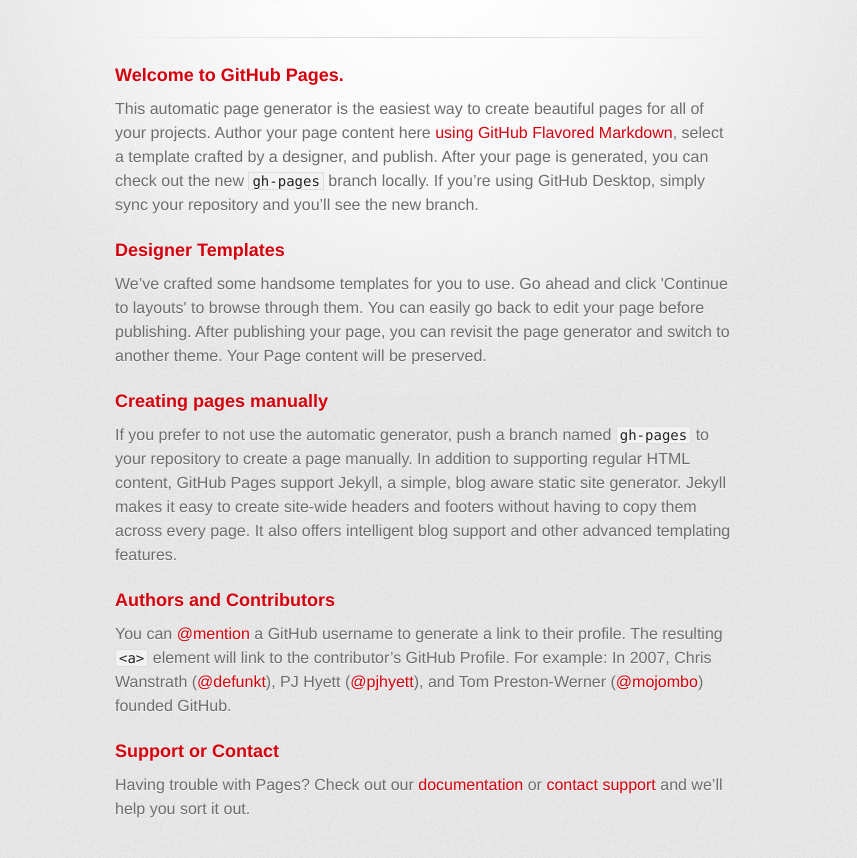
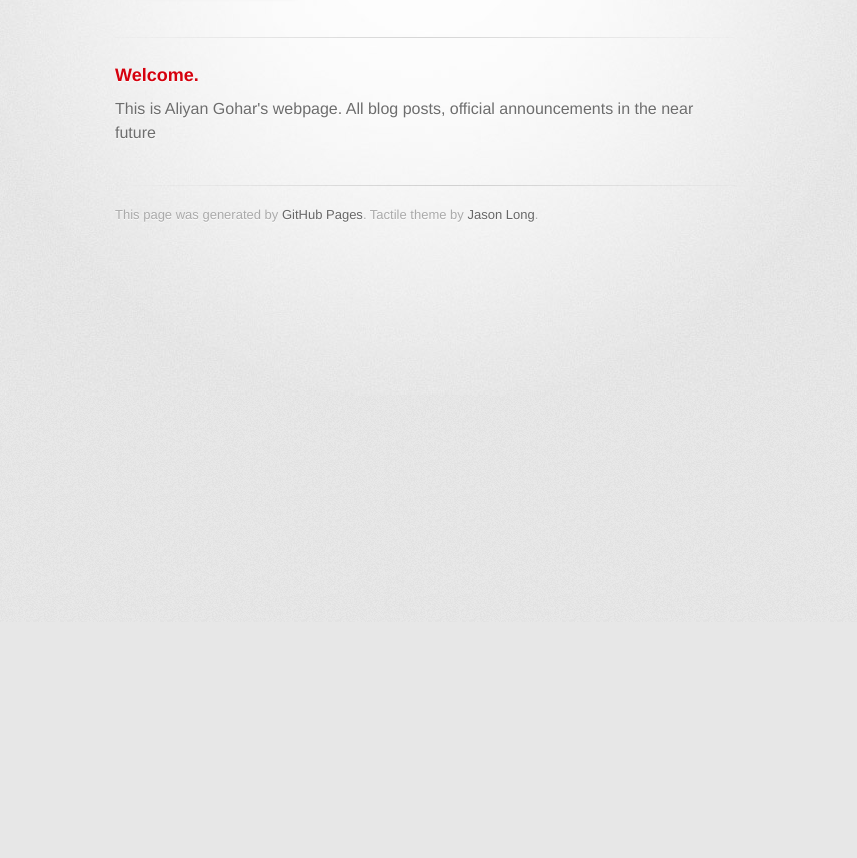
Before and after one commit to aliyangohar/aliyangohar.github.io, a plain HTML site: page index.html in a window 1280 px wide. Shown: the part 178-1036 px from the top of the page, without its empty margins (215-1072 px from the left). After the commit the page ends 800 px from the top, so only its background shows below. Drawn offline with Linux system fonts and the light colour scheme; a web font is replaced by a local one.

Commit message:
Replace master branch with page content via GitHub

```diff
--- a/index.html
+++ b/index.html
@@ -10,7 +10,7 @@
     <!--[if lt IE 9]>
     <script src="//html5shiv.googlecode.com/svn/trunk/html5.js"></script>
     <![endif]-->
-    <title>Aliyan Gohar</title>
+    <title>aliyangohar.github.io by aliyangohar</title>
   </head>
 
   <body>
@@ -18,7 +18,7 @@
       <div class="inner">
 
         <header>
-          <h1>Aliyan Gohar <h1>
+          <h1>aliyangohar.github.io</h1>
           <h2></h2>
         </header>
 
@@ -30,29 +30,9 @@
 
         <section id="main_content">
           <h3>
-<a id="welcome-to-github-pages" class="anchor" href="#welcome-to-github-pages" aria-hidden="true"><span class="octicon octicon-link"></span></a>Welcome to GitHub Pages.</h3>
+<a id="welcome" class="anchor" href="#welcome" aria-hidden="true"><span class="octicon octicon-link"></span></a>Welcome.</h3>
 
-<p>This automatic page generator is the easiest way to create beautiful pages for all of your projects. Author your page content here <a href="https://guides.github.com/features/mastering-markdown/">using GitHub Flavored Markdown</a>, select a template crafted by a designer, and publish. After your page is generated, you can check out the new <code>gh-pages</code> branch locally. If you’re using GitHub Desktop, simply sync your repository and you’ll see the new branch.</p>
-
-<h3>
-<a id="designer-templates" class="anchor" href="#designer-templates" aria-hidden="true"><span class="octicon octicon-link"></span></a>Designer Templates</h3>
-
-<p>We’ve crafted some handsome templates for you to use. Go ahead and click 'Continue to layouts' to browse through them. You can easily go back to edit your page before publishing. After publishing your page, you can revisit the page generator and switch to another theme. Your Page content will be preserved.</p>
-
-<h3>
-<a id="creating-pages-manually" class="anchor" href="#creating-pages-manually" aria-hidden="true"><span class="octicon octicon-link"></span></a>Creating pages manually</h3>
-
-<p>If you prefer to not use the automatic generator, push a branch named <code>gh-pages</code> to your repository to create a page manually. In addition to supporting regular HTML content, GitHub Pages support Jekyll, a simple, blog aware static site generator. Jekyll makes it easy to create site-wide headers and footers without having to copy them across every page. It also offers intelligent blog support and other advanced templating features.</p>
-
-<h3>
-<a id="authors-and-contributors" class="anchor" href="#authors-and-contributors" aria-hidden="true"><span class="octicon octicon-link"></span></a>Authors and Contributors</h3>
-
-<p>You can <a href="https://github.com/blog/821" class="user-mention">@mention</a> a GitHub username to generate a link to their profile. The resulting <code>&lt;a&gt;</code> element will link to the contributor’s GitHub Profile. For example: In 2007, Chris Wanstrath (<a href="https://github.com/defunkt" class="user-mention">@defunkt</a>), PJ Hyett (<a href="https://github.com/pjhyett" class="user-mention">@pjhyett</a>), and Tom Preston-Werner (<a href="https://github.com/mojombo" class="user-mention">@mojombo</a>) founded GitHub.</p>
-
-<h3>
-<a id="support-or-contact" class="anchor" href="#support-or-contact" aria-hidden="true"><span class="octicon octicon-link"></span></a>Support or Contact</h3>
-
-<p>Having trouble with Pages? Check out our <a href="https://help.github.com/pages">documentation</a> or <a href="https://github.com/contact">contact support</a> and we’ll help you sort it out.</p>
+<p>This is Aliyan Gohar's webpage. All blog posts, official announcements in the  near future</p>
         </section>
 
         <footer>
```
Also changed, not shown: params.json (+1 -1 lines).
